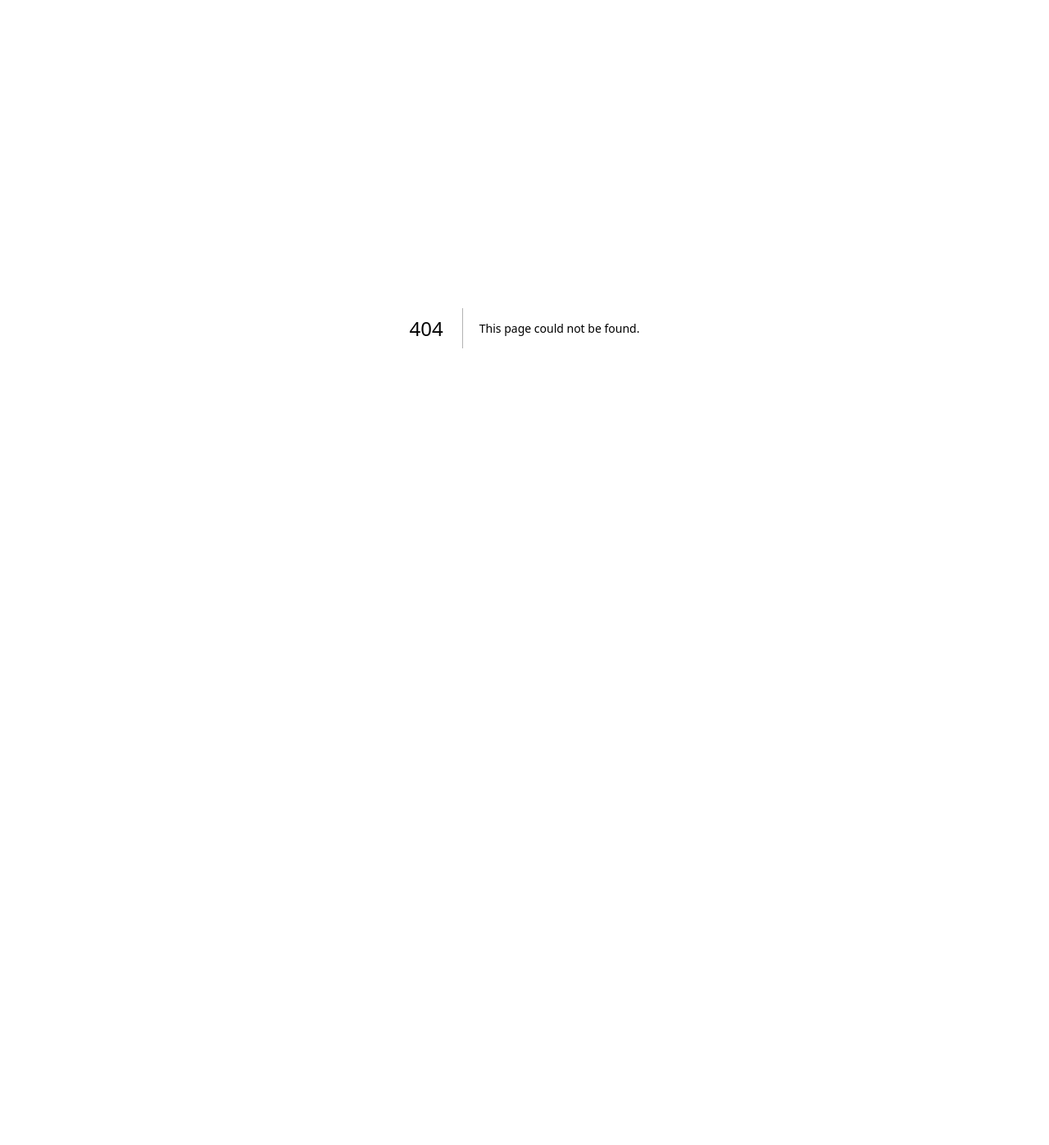
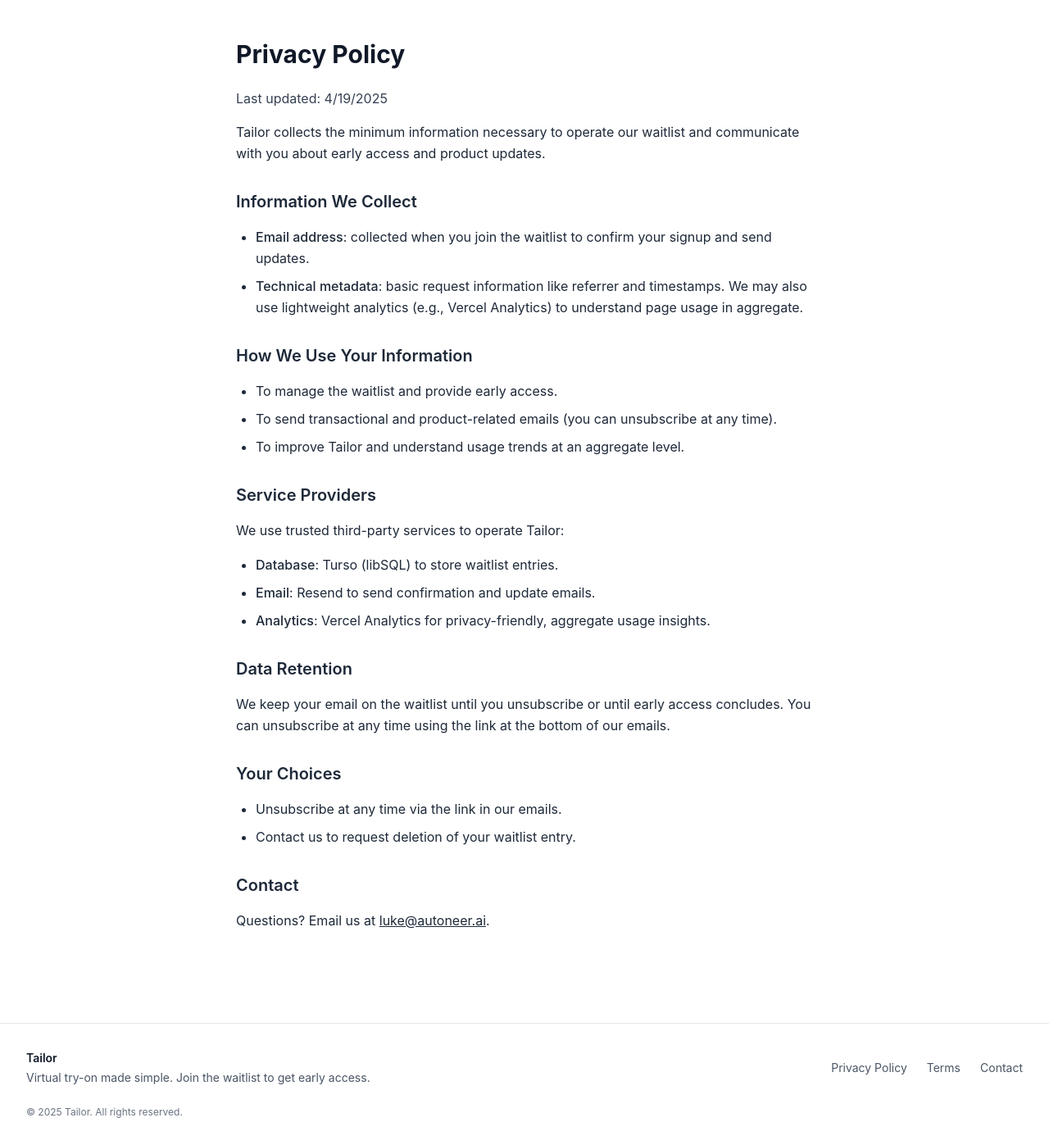
Before and after one commit to luke-griggs/tailor_waitlist, a Next.js app: page /privacy in a window 1280 px wide. Before the commit this address had no page. Shown: the whole page at 82% size. Before the commit the page ends 800 px from the top, so only its background shows below. Built offline with nearby package versions, Linux system fonts and the light colour scheme.

Commit message:
legal stuff

```diff
--- a/src/app/layout.tsx
+++ b/src/app/layout.tsx
@@ -2,6 +2,7 @@
 import { Poppins } from "next/font/google";
 import { Metadata, Viewport } from "next";
 import { Analytics } from "@vercel/analytics/react";
+import Footer from "@/components/Footer";
 
 const poppins = Poppins({
   subsets: ["latin"],
@@ -82,6 +83,7 @@
     <html lang="en" className={poppins.variable}>
       <body className="min-h-screen bg-[#f8f9fa] antialiased">
         {children}
+        <Footer />
         <Analytics />
       </body>
     </html>
--- a/src/app/page.tsx
+++ b/src/app/page.tsx
@@ -52,7 +52,7 @@
             transition={{ duration: 0.6, delay: 0.1 }}
           >
             <span className="block">Try it on.</span>
-            <span className="block">Before u order.</span>
+            <span className="block">Before your order.</span>
           </motion.h1>
 
           {/* Desktop headline */}
@@ -144,10 +144,12 @@
 
             <div className="mt-6 space-y-2">
               <p
-                className="text-xs flex items-center justify-center gap-1"
+                className="text-xs flex items-center justify-center gap-1 text-center"
                 style={{ color: "#2D1B14" }}
               >
-                <span>🔒</span> No spam. Unsubscribe anytime.
+                <span>🔒</span>
+                By joining, you agree to receive occasional emails from Tailor. No spam; unsubscribe anytime.
+                <a href="/privacy" className="ml-1 underline underline-offset-2 hover:opacity-80">Privacy Policy</a>.
               </p>
             </div>
           </motion.div>
--- /dev/null
+++ b/src/app/privacy/page.tsx
@@ -0,0 +1,70 @@
+import type { Metadata } from "next";
+
+export const metadata: Metadata = {
+  title: "Privacy Policy",
+  description: "How Tailor collects and uses your information.",
+};
+
+export default function PrivacyPage() {
+  return (
+    <main className="container mx-auto px-4 sm:px-6 lg:px-8 py-12 max-w-3xl">
+      <h1 className="text-3xl font-bold text-gray-900 mb-6">Privacy Policy</h1>
+      <p className="text-gray-700 mb-4">Last updated: {new Date().toLocaleDateString()}</p>
+
+      <section className="space-y-4 text-gray-800 leading-relaxed">
+        <p>
+          Tailor collects the minimum information necessary to operate our waitlist and communicate with you about early access and product updates.
+        </p>
+
+        <h2 className="text-xl font-semibold mt-8">Information We Collect</h2>
+        <ul className="list-disc pl-6 space-y-2">
+          <li>
+            <span className="font-medium">Email address</span>: collected when you join the waitlist to confirm your signup and send updates.
+          </li>
+          <li>
+            <span className="font-medium">Technical metadata</span>: basic request information like referrer and timestamps. We may also use lightweight analytics (e.g., Vercel Analytics) to understand page usage in aggregate.
+          </li>
+        </ul>
+
+        <h2 className="text-xl font-semibold mt-8">How We Use Your Information</h2>
+        <ul className="list-disc pl-6 space-y-2">
+          <li>To manage the waitlist and provide early access.</li>
+          <li>To send transactional and product-related emails (you can unsubscribe at any time).</li>
+          <li>To improve Tailor and understand usage trends at an aggregate level.</li>
+        </ul>
+
+        <h2 className="text-xl font-semibold mt-8">Service Providers</h2>
+        <p>
+          We use trusted third-party services to operate Tailor:
+        </p>
+        <ul className="list-disc pl-6 space-y-2">
+          <li>
+            <span className="font-medium">Database</span>: Turso (libSQL) to store waitlist entries.
+          </li>
+          <li>
+            <span className="font-medium">Email</span>: Resend to send confirmation and update emails.
+          </li>
+          <li>
+            <span className="font-medium">Analytics</span>: Vercel Analytics for privacy-friendly, aggregate usage insights.
+          </li>
+        </ul>
+
+        <h2 className="text-xl font-semibold mt-8">Data Retention</h2>
+        <p>
+          We keep your email on the waitlist until you unsubscribe or until early access concludes. You can unsubscribe at any time using the link at the bottom of our emails.
+        </p>
+
+        <h2 className="text-xl font-semibold mt-8">Your Choices</h2>
+        <ul className="list-disc pl-6 space-y-2">
+          <li>Unsubscribe at any time via the link in our emails.</li>
+          <li>Contact us to request deletion of your waitlist entry.</li>
+        </ul>
+
+        <h2 className="text-xl font-semibold mt-8">Contact</h2>
+        <p>
+          Questions? Email us at <a className="underline" href="mailto:luke@autoneer.ai">luke@autoneer.ai</a>.
+        </p>
+      </section>
+    </main>
+  );
+}
--- /dev/null
+++ b/src/app/terms/page.tsx
@@ -0,0 +1,54 @@
+import type { Metadata } from "next";
+
+export const metadata: Metadata = {
+  title: "Terms of Use",
+  description: "Terms for using Tailor's website and waitlist.",
+};
+
+export default function TermsPage() {
+  return (
+    <main className="container mx-auto px-4 sm:px-6 lg:px-8 py-12 max-w-3xl">
+      <h1 className="text-3xl font-bold text-gray-900 mb-6">Terms of Use</h1>
+      <section className="space-y-4 text-gray-800 leading-relaxed">
+        <p>
+          By accessing Tailor and joining the waitlist, you agree to these terms. Tailor is provided on an "as-is" basis without warranties of any kind.
+        </p>
+
+        <h2 className="text-xl font-semibold mt-8">Waitlist</h2>
+        <p>
+          Joining the waitlist does not guarantee early access. We may limit access, change features, or end the program at our discretion.
+        </p>
+
+        <h2 className="text-xl font-semibold mt-8">Communications</h2>
+        <p>
+          By joining, you consent to receive transactional and product-related emails. You can unsubscribe at any time via the link in our emails.
+        </p>
+
+        <h2 className="text-xl font-semibold mt-8">Acceptable Use</h2>
+        <p>
+          You agree not to misuse the site, attempt unauthorised access, or interfere with normal operation.
+        </p>
+
+        <h2 className="text-xl font-semibold mt-8">Intellectual Property</h2>
+        <p>
+          Tailor and its content are the property of their respective owners and protected by applicable laws.
+        </p>
+
+        <h2 className="text-xl font-semibold mt-8">Limitation of Liability</h2>
+        <p>
+          To the fullest extent permitted by law, Tailor shall not be liable for any indirect, incidental, or consequential damages arising from your use of the site.
+        </p>
+
+        <h2 className="text-xl font-semibold mt-8">Changes</h2>
+        <p>
+          We may update these terms from time to time. Continued use after changes constitutes acceptance of the updated terms.
+        </p>
+
+        <h2 className="text-xl font-semibold mt-8">Contact</h2>
+        <p>
+          Questions? Email us at <a className="underline" href="mailto:luke@autoneer.ai">luke@autoneer.ai</a>.
+        </p>
+      </section>
+    </main>
+  );
+}
--- /dev/null
+++ b/src/components/Footer.tsx
@@ -0,0 +1,21 @@
+export default function Footer() {
+  const year = new Date().getFullYear();
+  return (
+    <footer className="mt-16 border-t border-gray-200 bg-white/60 backdrop-blur">
+      <div className="container mx-auto px-4 sm:px-6 lg:px-8 py-8 text-sm text-gray-600">
+        <div className="flex flex-col md:flex-row items-start md:items-center justify-between gap-6">
+          <div>
+            <div className="font-semibold text-gray-900">Tailor</div>
+            <p className="mt-1 max-w-md">Virtual try-on made simple. Join the waitlist to get early access.</p>
+          </div>
+          <nav className="flex flex-wrap items-center gap-x-6 gap-y-2">
+            <a href="/privacy" className="hover:text-gray-900">Privacy Policy</a>
+            <a href="/terms" className="hover:text-gray-900">Terms</a>
+            <a href="mailto:luke@autoneer.ai" className="hover:text-gray-900">Contact</a>
+          </nav>
+        </div>
+        <div className="mt-6 text-xs text-gray-500">© {year} Tailor. All rights reserved.</div>
+      </div>
+    </footer>
+  );
+}
```
